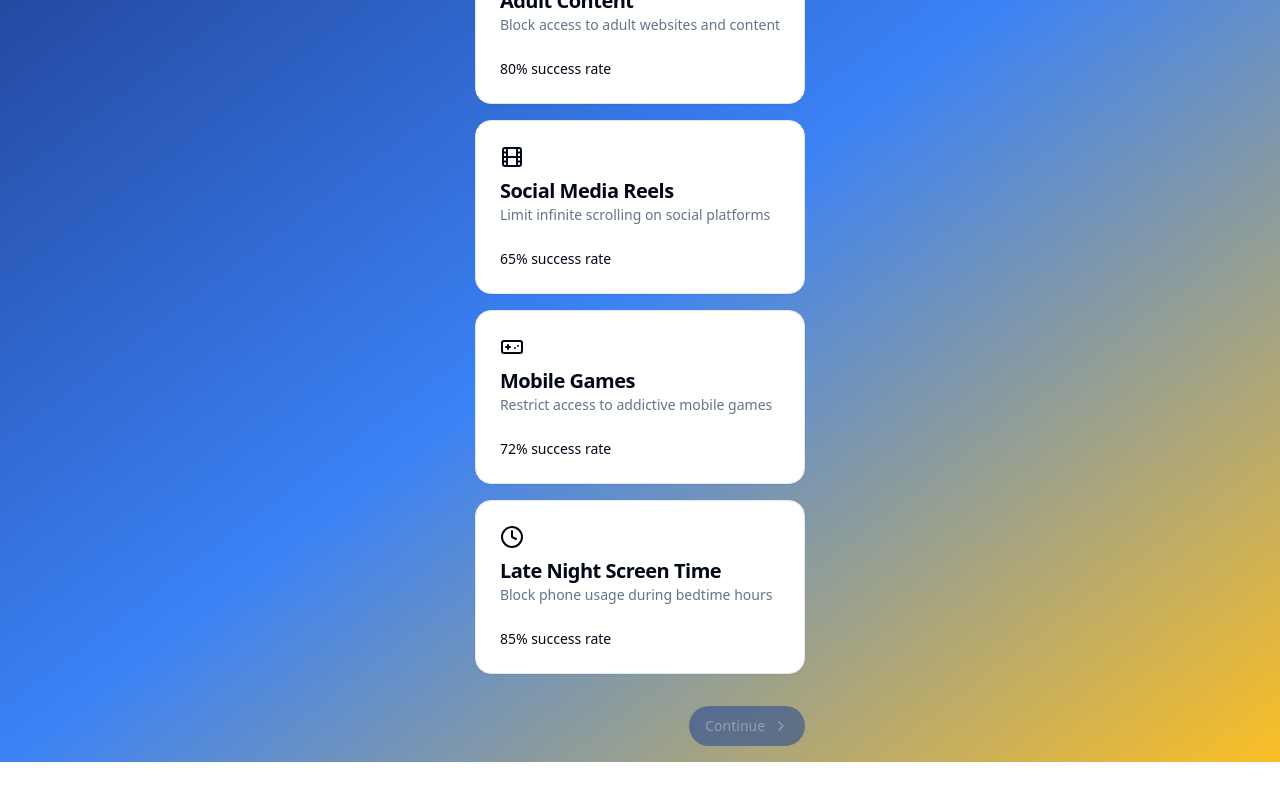
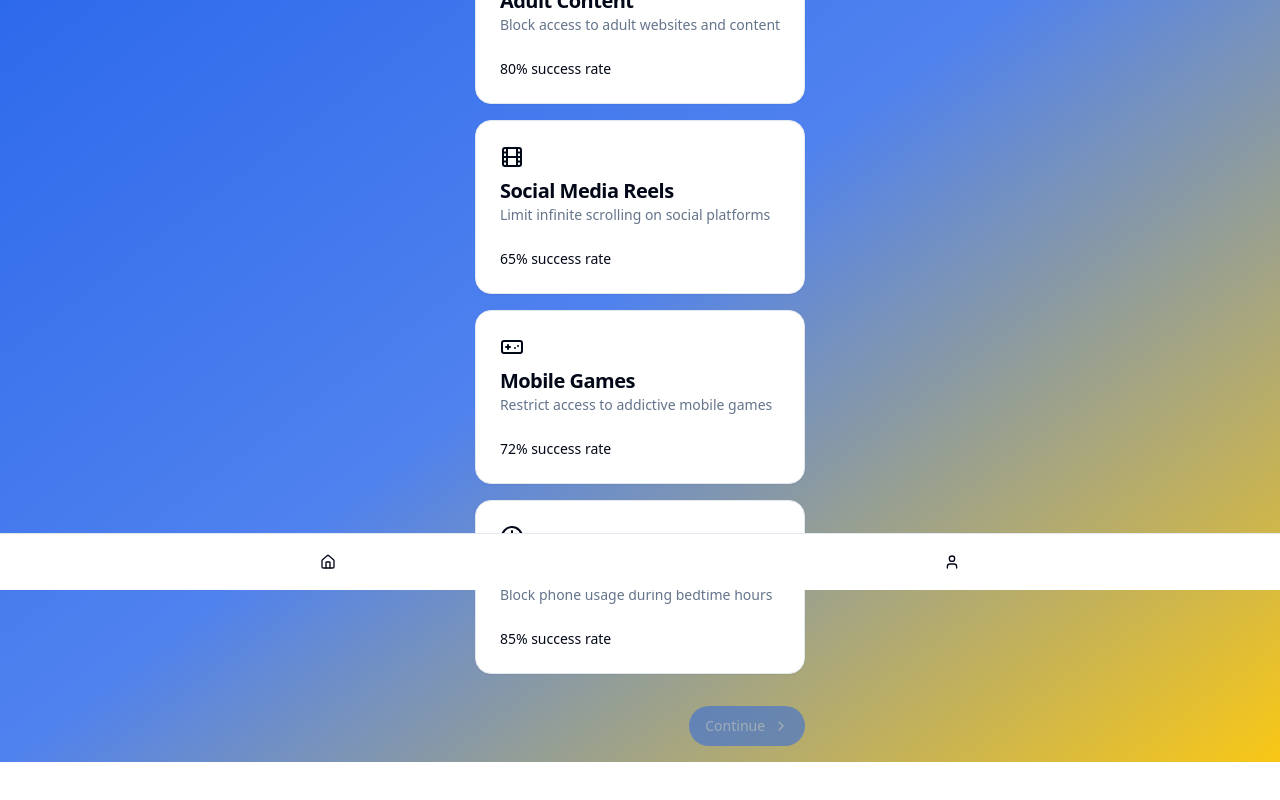
Before and after one commit to noachgembali/savemysoul, a React (Vite) app: page /select-addiction in a window 1280 px wide. Shown: the part 210-1010 px from the top of the page. Before the commit the page ends 972 px from the top, so only its background shows below. Built offline with nearby package versions, Linux system fonts and the light colour scheme.

Commit message:
feat: Implement new features and UI changes
- Added payment, launch, and profile pages.
- Implemented bottom navigation with home and profile buttons.
- Added light/dark theme toggle functionality.
- Added notification button and dashboard.
- Updated color theme.

```diff
--- a/src/App.tsx
+++ b/src/App.tsx
@@ -1,8 +1,10 @@
+import { QueryClient, QueryClientProvider } from "@tanstack/react-query";
+import { BrowserRouter, Routes, Route } from "react-router-dom";
+import { ThemeProvider } from "@/components/theme-provider";
 import { Toaster } from "@/components/ui/toaster";
 import { Toaster as Sonner } from "@/components/ui/sonner";
 import { TooltipProvider } from "@/components/ui/tooltip";
-import { QueryClient, QueryClientProvider } from "@tanstack/react-query";
-import { BrowserRouter, Routes, Route } from "react-router-dom";
+import { BottomNav } from "@/components/bottom-nav";
 
 // Pages
 import Index from "./pages/Index";
@@ -22,10 +24,12 @@ const queryClient = new QueryClient();
 
 const App = () => (
   <QueryClientProvider client={queryClient}>
+    <ThemeProvider defaultTheme="light">
       <TooltipProvider>
         <Toaster />
         <Sonner />
         <BrowserRouter>
+          <div className="min-h-screen pb-16">
             <Routes>
               <Route path="/" element={<Welcome />} />
               <Route path="/login" element={<Login />} />
@@ -40,8 +44,11 @@ const App = () => (
               <Route path="/home" element={<Index />} />
               <Route path="*" element={<NotFound />} />
             </Routes>
+            <BottomNav />
+          </div>
         </BrowserRouter>
       </TooltipProvider>
+    </ThemeProvider>
   </QueryClientProvider>
 );
 
--- /dev/null
+++ b/src/components/bottom-nav.tsx
@@ -0,0 +1,29 @@
+
+import { Home, User } from "lucide-react";
+import { Button } from "@/components/ui/button";
+import { useNavigate } from "react-router-dom";
+
+export function BottomNav() {
+  const navigate = useNavigate();
+
+  return (
+    <nav className="fixed bottom-0 left-0 right-0 border-t bg-background px-4 py-2">
+      <div className="flex items-center justify-around">
+        <Button
+          variant="ghost"
+          size="icon"
+          onClick={() => navigate("/home")}
+        >
+          <Home className="h-5 w-5" />
+        </Button>
+        <Button
+          variant="ghost"
+          size="icon"
+          onClick={() => navigate("/profile")}
+        >
+          <User className="h-5 w-5" />
+        </Button>
+      </div>
+    </nav>
+  );
+}
--- /dev/null
+++ b/src/components/theme-provider.tsx
@@ -0,0 +1,73 @@
+
+import { createContext, useContext, useEffect, useState } from "react"
+
+type Theme = "dark" | "light" | "system"
+
+type ThemeProviderProps = {
+  children: React.ReactNode
+  defaultTheme?: Theme
+  storageKey?: string
+}
+
+type ThemeProviderState = {
+  theme: Theme
+  setTheme: (theme: Theme) => void
+}
+
+const initialState: ThemeProviderState = {
+  theme: "system",
+  setTheme: () => null,
+}
+
+const ThemeProviderContext = createContext<ThemeProviderState>(initialState)
+
+export function ThemeProvider({
+  children,
+  defaultTheme = "system",
+  storageKey = "vite-ui-theme",
+  ...props
+}: ThemeProviderProps) {
+  const [theme, setTheme] = useState<Theme>(
+    () => (localStorage.getItem(storageKey) as Theme) || defaultTheme
+  )
+
+  useEffect(() => {
+    const root = window.document.documentElement
+    root.classList.remove("light", "dark")
+
+    if (theme === "system") {
+      const systemTheme = window.matchMedia("(prefers-color-scheme: dark)")
+        .matches
+        ? "dark"
+        : "light"
+
+      root.classList.add(systemTheme)
+      return
+    }
+
+    root.classList.add(theme)
+  }, [theme])
+
+  const value = {
+    theme,
+    setTheme: (theme: Theme) => {
+      localStorage.setItem(storageKey, theme)
+      setTheme(theme)
+    },
+  }
+
+  return (
+    <ThemeProviderContext.Provider {...props} value={value}>
+      {children}
+    </ThemeProviderContext.Provider>
+  )
+}
+
+export const useTheme = () => {
+  const context = useContext(ThemeProviderContext)
+
+  if (context === undefined)
+    throw new Error("useTheme must be used within a ThemeProvider")
+
+  return context
+}
--- /dev/null
+++ b/src/components/theme-toggle.tsx
@@ -0,0 +1,20 @@
+
+import { Moon, Sun } from "lucide-react";
+import { Button } from "@/components/ui/button";
+import { useTheme } from "@/components/theme-provider";
+
+export function ThemeToggle() {
+  const { theme, setTheme } = useTheme();
+
+  return (
+    <Button
+      variant="ghost"
+      size="icon"
+      onClick={() => setTheme(theme === "light" ? "dark" : "light")}
+    >
+      <Sun className="h-5 w-5 rotate-0 scale-100 transition-all dark:-rotate-90 dark:scale-0" />
+      <Moon className="absolute h-5 w-5 rotate-90 scale-0 transition-all dark:rotate-0 dark:scale-100" />
+      <span className="sr-only">Toggle theme</span>
+    </Button>
+  );
+}
--- a/src/components/ui/gradient-background.tsx
+++ b/src/components/ui/gradient-background.tsx
@@ -14,18 +14,18 @@ export function GradientBackground({
   ...props
 }: GradientBackgroundProps) {
   const gradientStyles = {
-    "blue-yellow": "bg-gradient-to-br from-savemysoul-blue via-savemysoul-lightblue to-savemysoul-yellow",
-    "yellow-blue": "bg-gradient-to-br from-savemysoul-yellow via-savemysoul-lightyellow to-savemysoul-lightblue",
-    "blue": "bg-gradient-to-br from-savemysoul-blue to-savemysoul-lightblue",
-    "yellow": "bg-gradient-to-br from-savemysoul-yellow to-savemysoul-lightyellow",
-    "success": "bg-gradient-to-br from-savemysoul-blue to-green-500",
-    "failure": "bg-gradient-to-br from-savemysoul-blue to-red-500",
+    "blue-yellow": "bg-gradient-to-br from-primary via-primary/80 to-secondary dark:from-primary/80 dark:to-secondary/80",
+    "yellow-blue": "bg-gradient-to-br from-secondary via-secondary/80 to-primary dark:from-secondary/80 dark:to-primary/80",
+    "blue": "bg-gradient-to-br from-primary to-primary/80 dark:from-primary/90 dark:to-primary/70",
+    "yellow": "bg-gradient-to-br from-secondary to-secondary/80 dark:from-secondary/90 dark:to-secondary/70",
+    "success": "bg-gradient-to-br from-primary to-green-500 dark:from-primary/80 dark:to-green-600",
+    "failure": "bg-gradient-to-br from-primary to-red-500 dark:from-primary/80 dark:to-red-600",
   };
 
   return (
     <div
       className={cn(
-        "min-h-screen w-full flex flex-col",
+        "min-h-screen w-full flex flex-col transition-colors",
         gradientStyles[variant],
         className
       )}
--- a/src/index.css
+++ b/src/index.css
@@ -1,3 +1,4 @@
+
 @tailwind base;
 @tailwind components;
 @tailwind utilities;
@@ -13,12 +14,10 @@
     --popover: 0 0% 100%;
     --popover-foreground: 222.2 84% 4.9%;
 
-    /* Royal blue */
-    --primary: 222 75% 33%;
+    --primary: 221 83% 53%;
     --primary-foreground: 210 40% 98%;
 
-    /* Bright yellow */
-    --secondary: 43 96% 56%;
+    --secondary: 47 95% 53%;
     --secondary-foreground: 222.2 47.4% 11.2%;
 
     --muted: 210 40% 96.1%;
@@ -32,26 +31,9 @@
 
     --border: 214.3 31.8% 91.4%;
     --input: 214.3 31.8% 91.4%;
-    --ring: 222.2 84% 4.9%;
+    --ring: 221 83% 53%;
 
-    /* Rounded corners for buttons and cards */
     --radius: 1rem;
-
-    --sidebar-background: 0 0% 98%;
-
-    --sidebar-foreground: 240 5.3% 26.1%;
-
-    --sidebar-primary: 240 5.9% 10%;
-
-    --sidebar-primary-foreground: 0 0% 98%;
-
-    --sidebar-accent: 240 4.8% 95.9%;
-
-    --sidebar-accent-foreground: 240 5.9% 10%;
-
-    --sidebar-border: 220 13% 91%;
-
-    --sidebar-ring: 217.2 91.2% 59.8%;
   }
 
   .dark {
@@ -64,10 +46,10 @@
     --popover: 222.2 84% 4.9%;
     --popover-foreground: 210 40% 98%;
 
-    --primary: 210 40% 98%;
+    --primary: 217.2 91.2% 59.8%;
     --primary-foreground: 222.2 47.4% 11.2%;
 
-    --secondary: 217.2 32.6% 17.5%;
+    --secondary: 47 95% 53%;
     --secondary-foreground: 210 40% 98%;
 
     --muted: 217.2 32.6% 17.5%;
@@ -81,15 +63,7 @@
 
     --border: 217.2 32.6% 17.5%;
     --input: 217.2 32.6% 17.5%;
-    --ring: 212.7 26.8% 83.9%;
-    --sidebar-background: 240 5.9% 10%;
-    --sidebar-foreground: 240 4.8% 95.9%;
-    --sidebar-primary: 224.3 76.3% 48%;
-    --sidebar-primary-foreground: 0 0% 100%;
-    --sidebar-accent: 240 3.7% 15.9%;
-    --sidebar-accent-foreground: 240 4.8% 95.9%;
-    --sidebar-border: 240 3.7% 15.9%;
-    --sidebar-ring: 217.2 91.2% 59.8%;
+    --ring: 224.3 76.3% 48%;
   }
 }
 
@@ -97,8 +71,8 @@
   * {
     @apply border-border;
   }
-
   body {
     @apply bg-background text-foreground;
+    font-feature-settings: "rlig" 1, "calt" 1;
   }
 }
```
Lines whose indentation alone changed are shown as unchanged.
